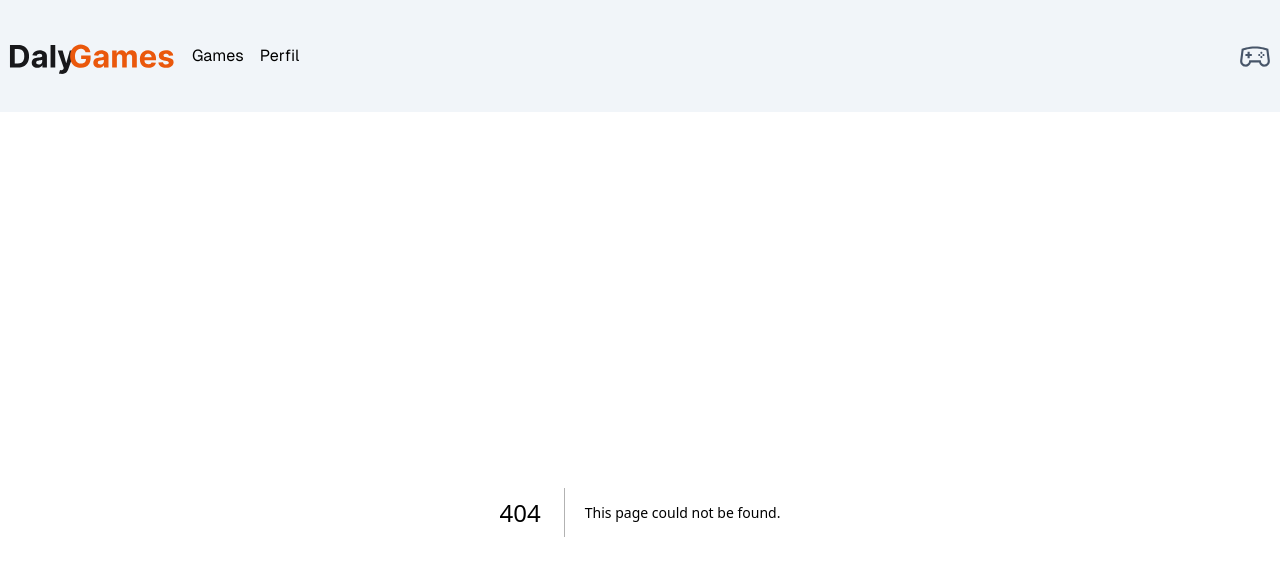
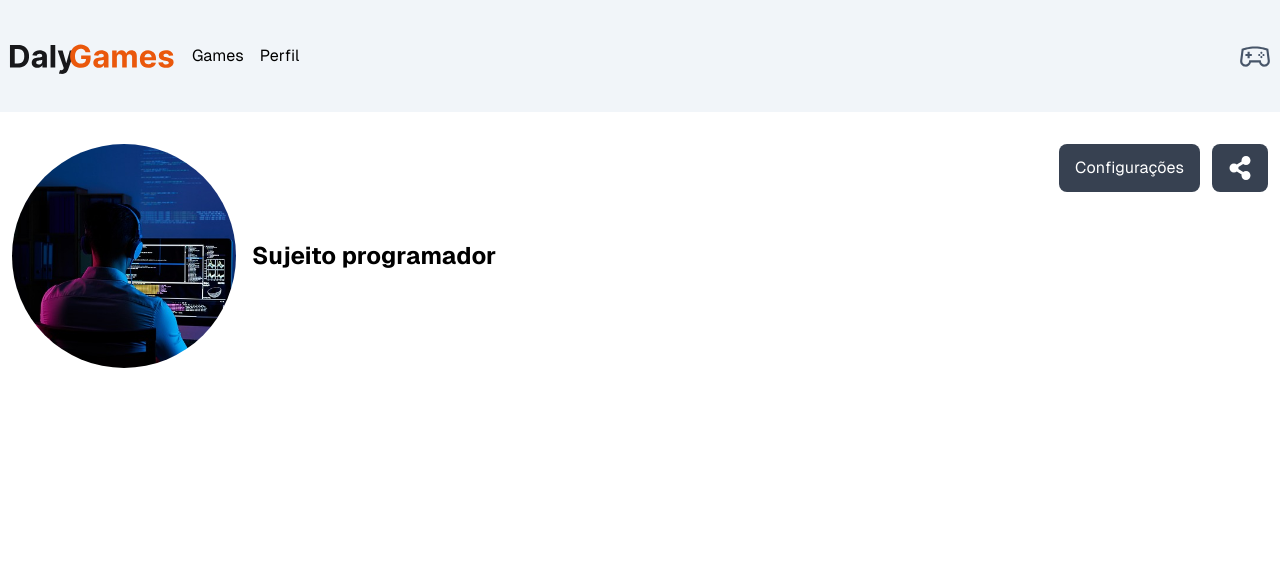
Before and after one commit to rayanrib007/daly-games, a Next.js app: page /profile in a window 1280 px wide. Before the commit this address had no page. Shown: the top 576 px of the page. Built offline with nearby package versions, Linux system fonts and the light colour scheme.

Commit message:
Added user profile screen

```diff
--- /dev/null
+++ b/src/app/profile/page.tsx
@@ -0,0 +1,5 @@
+import CTNViewProfile from "@/containers/profile/CTNViewProfile";
+
+export default function PProfile() {
+  return <CTNViewProfile />;
+}
--- /dev/null
+++ b/src/containers/profile/CTNViewProfile.tsx
@@ -0,0 +1,31 @@
+import { CContainerMainAfterMenu } from "@/components/general/CContainerMainAfterMenu";
+import Image from "next/image";
+import userImage from "../../../public/user.png";
+import { FaShareAlt } from "react-icons/fa";
+
+export default function CTNViewProfile() {
+  return (
+    <main>
+      <CContainerMainAfterMenu>
+        <section className="mt-8 mb-6 flex flex-col items-center justify-between relative gap-3 sm:flex-row">
+          <div className="w-full flex items-center gap-4 text-lg flex-col sm:flex-row justify-center sm:justify-normal">
+            <Image
+              src={userImage}
+              className="rounded-full w-56 h-56 object-cover"
+              alt="Imagem perfil do usuário"
+            />
+            <h1 className="font-bold text-2xl">Sujeito programador</h1>
+          </div>
+          <div className="sm:absolute top-0 right-0 gap-3 flex items-center justify-center">
+            <button className="bg-gray-700 px-4 py-3 rounded-lg text-white">
+              Configurações
+            </button>
+            <button className="bg-gray-700 px-4 py-3 rounded-lg">
+              <FaShareAlt size={24} color="#FFF" />
+            </button>
+          </div>
+        </section>
+      </CContainerMainAfterMenu>
+    </main>
+  );
+}
```
